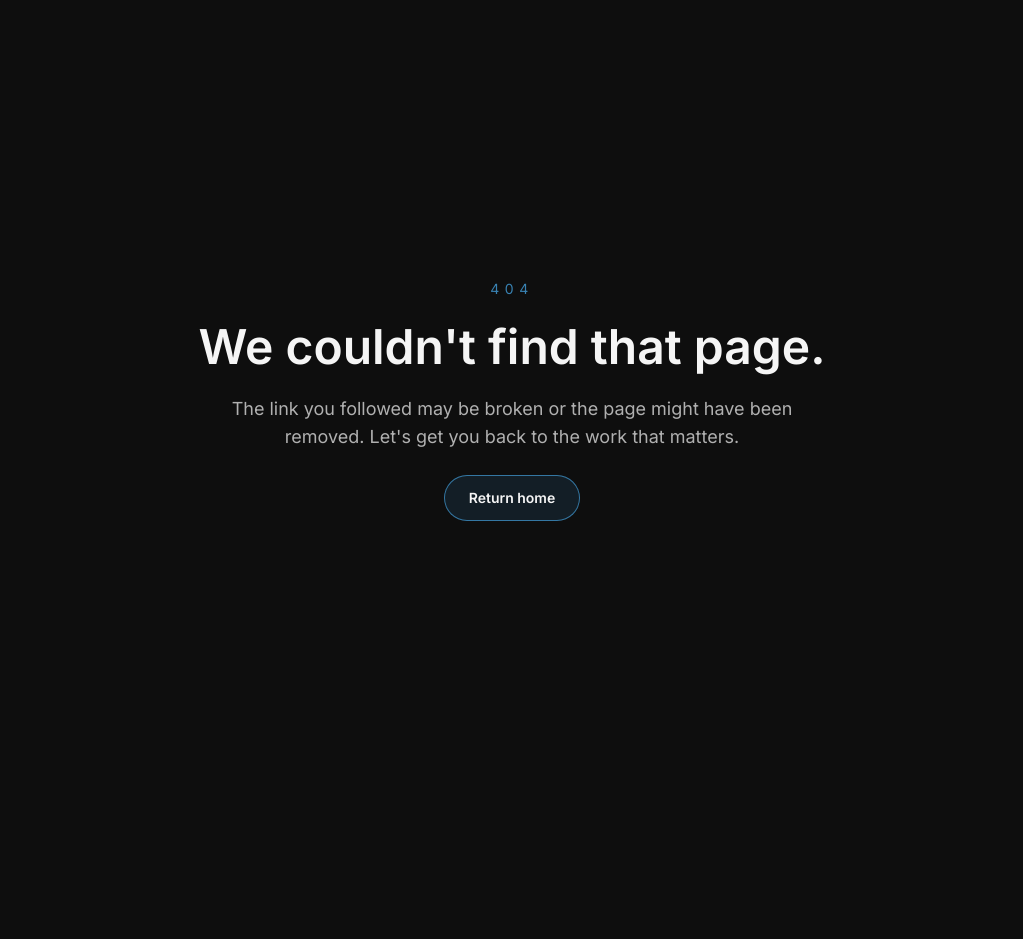
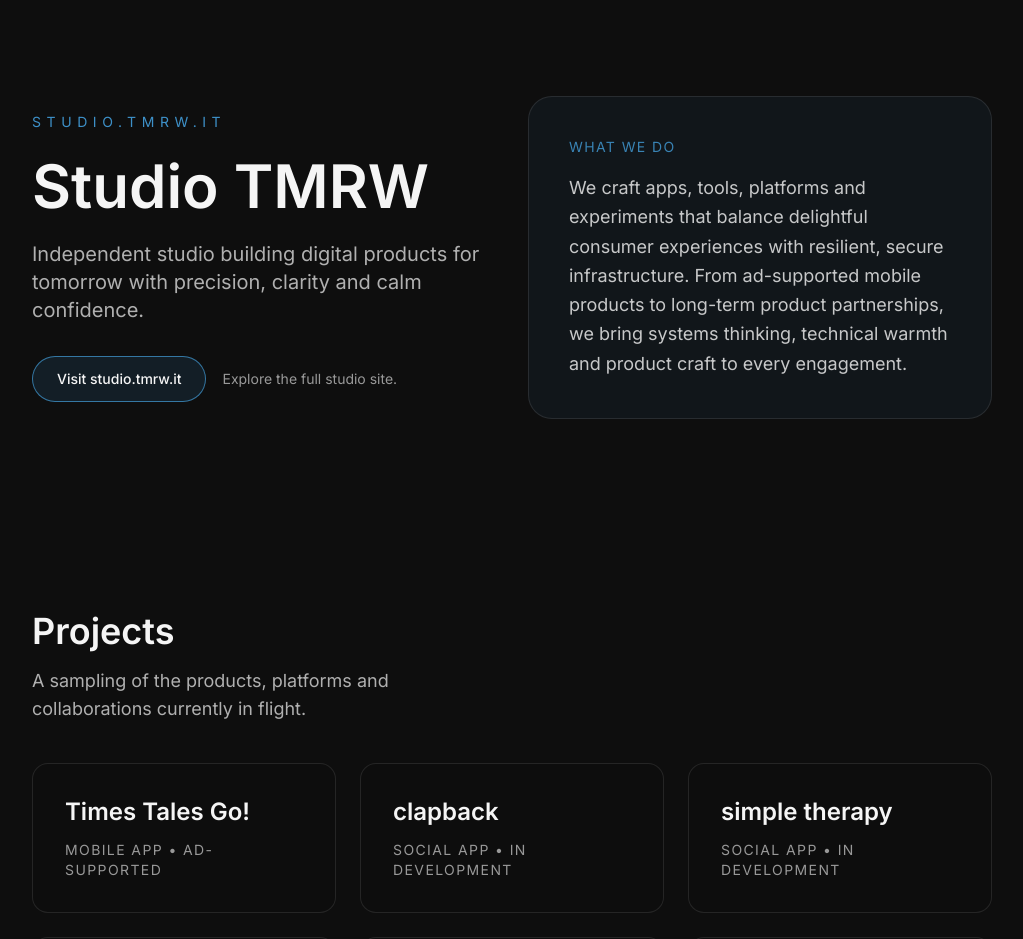
Before and after one commit to nathanaelnienaber/tmrw.it, a Next.js app: page /studio in a window 1280 px wide. Before the commit this address had no page. Shown: the top 939 px of the page, without its empty margins (128-1151 px from the left). Before the commit the page ends 800 px from the top, so only its background shows below. Built offline with nearby package versions, Linux system fonts and the light colour scheme.

Commit message:
Add Studio TMRW landing page

```diff
--- /dev/null
+++ b/app/studio/page.tsx
@@ -0,0 +1,132 @@
+import type { Metadata } from "next";
+import Link from "next/link";
+import { Footer } from "../../components/Footer";
+
+const projects = [
+  { name: "Times Tales Go!", description: "Mobile app • ad-supported" },
+  { name: "clapback", description: "Social app • in development" },
+  { name: "simple therapy", description: "Social app • in development" },
+  { name: "tmrw-audit", description: "Infrastructure security • CLI" },
+  { name: "n2n.work", description: "Consulting • available for hire" },
+  { name: "fathom", description: "Corporate website • web" },
+  { name: "attuned counseling", description: "Therapist website • web" },
+];
+
+export const metadata: Metadata = {
+  title: "Studio TMRW",
+  description:
+    "Independent studio building digital products for tomorrow with precision, clarity and calm confidence.",
+};
+
+export default function StudioPage() {
+  return (
+    <main id="main-content" className="flex min-h-screen flex-col gap-24">
+      <section className="section-padding py-24" aria-labelledby="studio-heading">
+        <div className="grid-layout items-center gap-12">
+          <div className="md:col-span-7 lg:col-span-6 space-y-6">
+            <p className="text-sm uppercase tracking-[0.4em] text-electricBlue/80">studio.tmrw.it</p>
+            <h1 id="studio-heading" className="text-4xl font-semibold leading-tight sm:text-5xl lg:text-6xl">
+              Studio TMRW
+            </h1>
+            <p className="max-w-2xl text-lg text-offwhite/70 sm:text-xl">
+              Independent studio building digital products for tomorrow with precision, clarity and calm confidence.
+            </p>
+            <div className="flex flex-wrap items-center gap-4 pt-2">
+              <a
+                href="https://studio.tmrw.it"
+                className="inline-flex items-center justify-center rounded-full border border-electricBlue/60 bg-electricBlue/10 px-6 py-3 text-sm font-medium text-offwhite transition hover:bg-electricBlue/20 focus-visible:outline focus-visible:outline-2 focus-visible:outline-offset-2 focus-visible:outline-electricBlue"
+                target="_blank"
+                rel="noreferrer noopener"
+              >
+                Visit studio.tmrw.it
+              </a>
+              <span className="text-sm text-offwhite/60">Explore the full studio site.</span>
+            </div>
+          </div>
+          <div className="md:col-span-5 lg:col-span-6 rounded-3xl border border-offwhite/10 bg-electricBlue/5 p-10">
+            <p className="text-sm uppercase tracking-widest text-electricBlue/70">What we do</p>
+            <p className="mt-4 text-lg leading-relaxed text-offwhite/80">
+              We craft apps, tools, platforms and experiments that balance delightful consumer experiences with resilient, secure
+              infrastructure. From ad-supported mobile products to long-term product partnerships, we bring systems thinking,
+              technical warmth and product craft to every engagement.
+            </p>
+          </div>
+        </div>
+      </section>
+
+      <section className="section-padding" aria-labelledby="projects-heading">
+        <div className="flex flex-col gap-10">
+          <div className="grid-layout items-end">
+            <div className="md:col-span-6 space-y-4">
+              <h2 id="projects-heading" className="text-3xl font-semibold sm:text-4xl">
+                Projects
+              </h2>
+              <p className="max-w-xl text-lg text-offwhite/70">
+                A sampling of the products, platforms and collaborations currently in flight.
+              </p>
+            </div>
+          </div>
+          <div className="grid gap-6 md:grid-cols-2 lg:grid-cols-3">
+            {projects.map((project) => (
+              <article
+                key={project.name}
+                className="card-hover flex h-full flex-col justify-between rounded-2xl border border-offwhite/10 bg-graphite/60 p-8"
+              >
+                <div className="space-y-3">
+                  <h3 className="text-2xl font-semibold text-offwhite">{project.name}</h3>
+                  <p className="text-sm uppercase tracking-widest text-offwhite/60">{project.description}</p>
+                </div>
+              </article>
+            ))}
+          </div>
+        </div>
+      </section>
+
+      <section className="section-padding pb-16" aria-labelledby="about-heading">
+        <div className="grid-layout gap-12">
+          <div className="md:col-span-7 lg:col-span-6 space-y-6">
+            <h2 id="about-heading" className="text-3xl font-semibold sm:text-4xl">
+              About
+            </h2>
+            <div className="space-y-4 text-lg leading-relaxed text-offwhite/70">
+              <p>
+                We craft apps, tools, platforms and experiments that balance delightful consumer experiences with resilient,
+                secure infrastructure.
+              </p>
+              <p>
+                From ad-supported mobile products to long-term product partnerships, we bring systems thinking, technical warmth
+                and product craft to every engagement.
+              </p>
+            </div>
+          </div>
+        </div>
+      </section>
+
+      <section className="section-padding pb-24" aria-labelledby="contact-heading">
+        <div className="grid-layout gap-12 rounded-3xl border border-offwhite/10 bg-graphite/60 p-10">
+          <div className="md:col-span-6 space-y-4">
+            <h2 id="contact-heading" className="text-3xl font-semibold sm:text-4xl">
+              Contact
+            </h2>
+            <p className="text-lg text-offwhite/70">
+              New projects, collaborations or press — email <a href="mailto:hello@tmrw.it" className="text-offwhite underline decoration-electricBlue/60 underline-offset-4 transition hover:text-electricBlue">hello@tmrw.it</a>.
+            </p>
+            <p className="text-lg text-offwhite/70">
+              Security questions? Reach us at <a href="mailto:security@tmrw.it" className="text-offwhite underline decoration-electricBlue/60 underline-offset-4 transition hover:text-electricBlue">security@tmrw.it</a>.
+            </p>
+          </div>
+          <div className="md:col-span-6 flex items-end justify-end">
+            <Link
+              href="/"
+              className="inline-flex items-center justify-center rounded-full border border-offwhite/20 px-6 py-3 text-sm font-medium text-offwhite transition hover:border-electricBlue/60 hover:text-electricBlue"
+            >
+              Back to tmrw.it
+            </Link>
+          </div>
+        </div>
+      </section>
+
+      <Footer />
+    </main>
+  );
+}
--- a/components/Footer.tsx
+++ b/components/Footer.tsx
@@ -1,7 +1,9 @@
+import Link from "next/link";
+
 const currentYear = new Date().getFullYear();
 
 const footerLinks = [
-  { label: "studio.tmrw.it", href: "https://studio.tmrw.it" },
+  { label: "studio.tmrw.it", href: "/studio" },
 ];
 
 export function Footer() {
@@ -16,15 +18,9 @@
         </div>
         <nav className="flex flex-wrap items-center gap-3 text-xs uppercase tracking-widest text-offwhite/60" aria-label="Footer links">
           {footerLinks.map((link) => (
-            <a
-              key={link.href}
-              href={link.href}
-              target="_blank"
-              rel="noreferrer noopener"
-              className="transition hover:text-offwhite/80"
-            >
+            <Link key={link.href} href={link.href} className="transition hover:text-offwhite/80">
               {link.label}
-            </a>
+            </Link>
           ))}
         </nav>
         <div className="flex flex-col items-start gap-1 text-xs uppercase tracking-widest text-offwhite/50 md:items-end">
```
Also changed, not shown: tsconfig.json (+16 -3 lines), .eslintrc.json (added).
